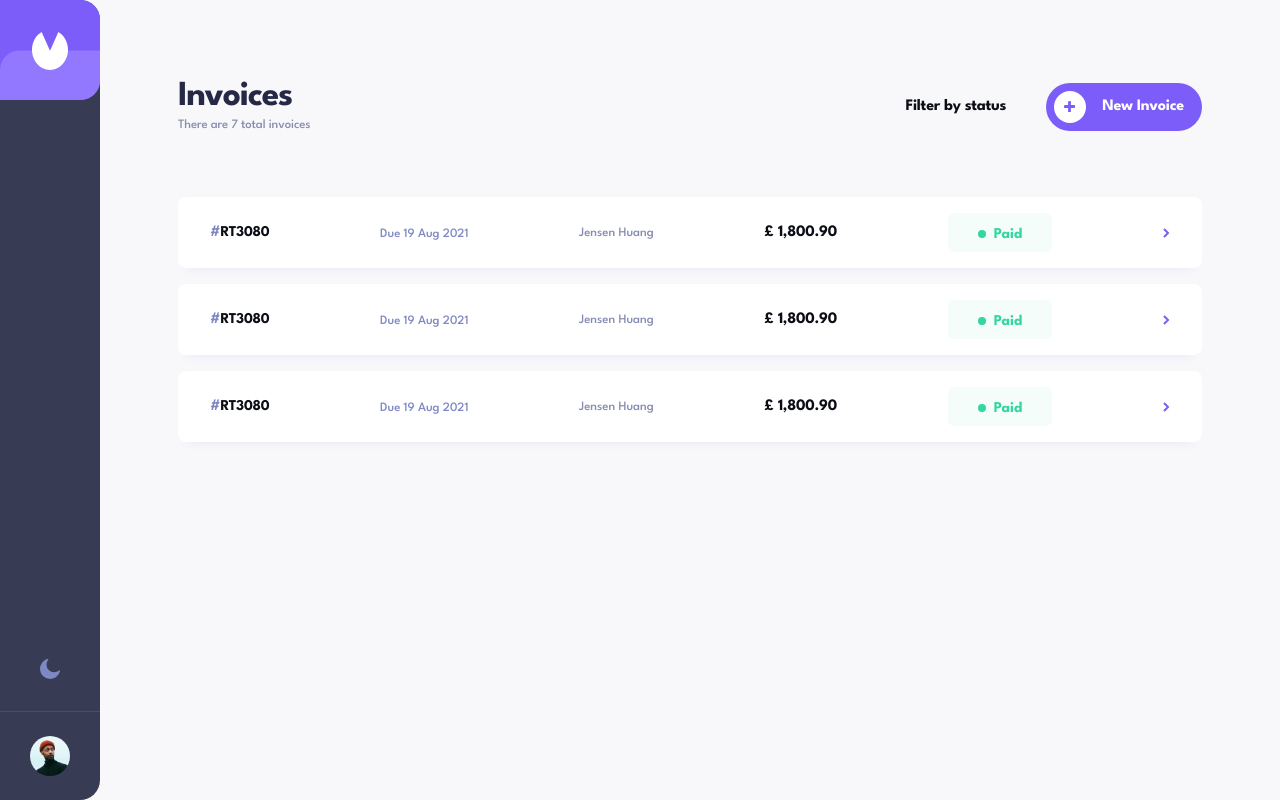
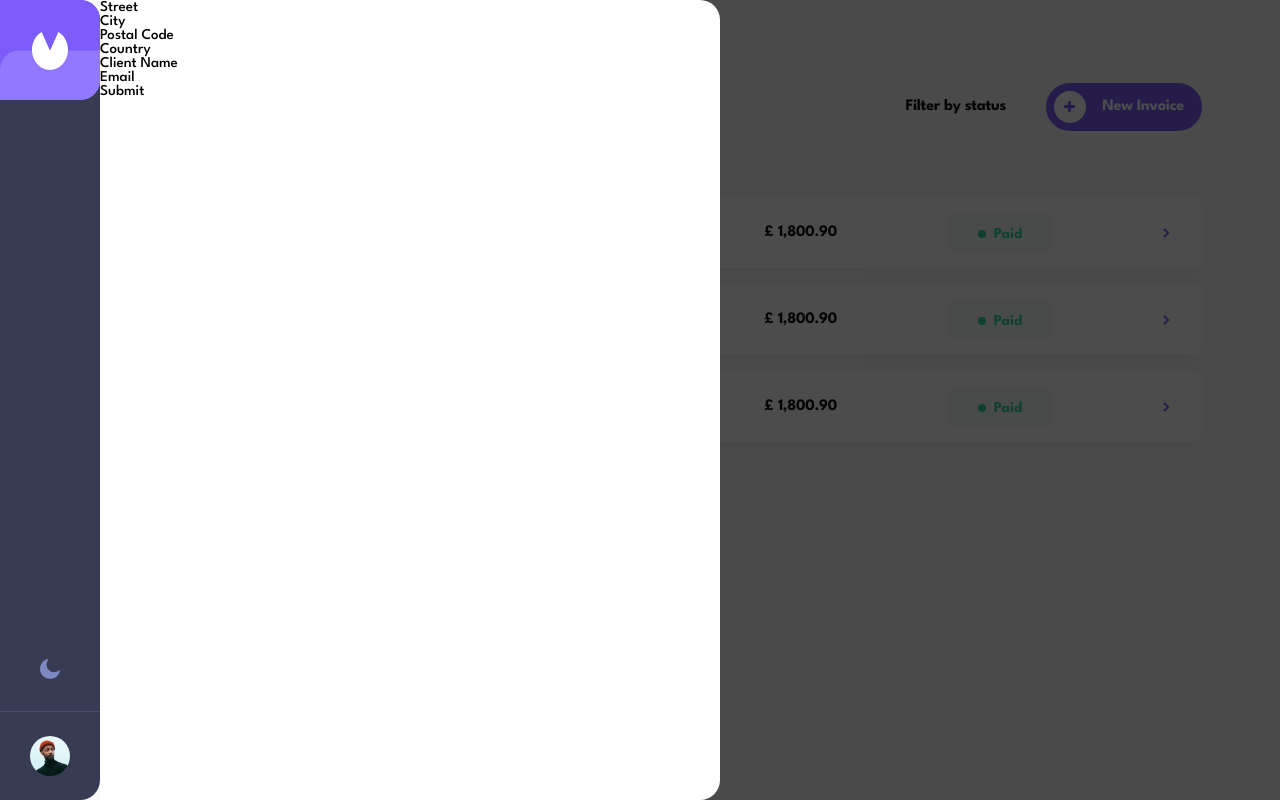
Before and after one commit to arweb1/invoice-app, a React (Create React App) app: page / in a window 1280 px wide. Both pictures are taken after a click on the button "New Invoice". Built offline with nearby package versions, Linux system fonts and the light colour scheme.

Commit message:
New Invoice Form started

```diff
--- a/package.json
+++ b/package.json
@@ -7,6 +7,7 @@
     "@testing-library/jest-dom": "^5.17.0",
     "@testing-library/react": "^13.4.0",
     "@testing-library/user-event": "^13.5.0",
+    "formik": "^2.4.5",
     "react": "^18.2.0",
     "react-dom": "^18.2.0",
     "react-redux": "^8.1.2",
--- a/src/components/Controls/Controls.jsx
+++ b/src/components/Controls/Controls.jsx
@@ -1,6 +1,12 @@
 import plusImage from '../../assets/icon-plus.svg'
 
+import { useDispatch } from 'react-redux';
+import { setFormVisible } from '../../store/form/form-slice';
+
+
 function Controls() {
+  const dispatch = useDispatch();
+
   return (
     <div className="controls">
         <div className="controls-leftside text-content">
@@ -9,7 +15,7 @@ function Controls() {
         </div>
         <div className="controls-roghtside">
             <div className="filter">Filter by status</div>
-            <button className="new-invoice btn1">
+            <button className="new-invoice btn1" onClick={() => dispatch(setFormVisible())}>
                 <img src={plusImage} alt="plus" />
                 <p>New Invoice</p>
             </button>
--- a/src/components/Left-sidebar/Left-sidebar.jsx
+++ b/src/components/Left-sidebar/Left-sidebar.jsx
@@ -1,5 +1,6 @@
 import logo from '../../assets/logo.svg';
 import iconMoon from '../../assets/icon-moon.svg';
+import iconSun from '../../assets/icon-sun.svg'
 import imageAvatar from '../../assets/image-avatar.jpg';
 
 import { useDispatch, useSelector } from 'react-redux';
@@ -19,7 +20,7 @@ function LeftSidebar() {
                 <img className="logo" src={logo} alt="logo"></img>
             </div>
             <div className="bottom-info">
-                <img src={iconMoon} alt="moon" className='themeIcon' onClick={() => toggleTheme()}/>
+                <img src={currentTheme === 'dark' ? iconSun : iconMoon} alt="moon" className='themeIcon' onClick={() => toggleTheme()}/>
                 <div className="profile">
                     <img src={imageAvatar} alt="avatar" className='avatar'/>
                 </div>
--- /dev/null
+++ b/src/components/New-invoice-form/NewInvoiceForm.jsx
@@ -0,0 +1,74 @@
+import { Formik, Form, Field } from 'formik';
+import { useSelector, useDispatch } from 'react-redux';
+import { useEffect } from 'react';
+import { hideForm } from '../../store/form/form-slice';
+
+function NewInvoiceForm() {
+  const isFormVisible = useSelector((state) => state.formVisible.isFormVisible);
+  const dispatch = useDispatch();
+
+  const handleOutsideClick = (e) => {
+    if (isFormVisible) {
+      const modal = document.querySelector('.form');
+      const btn = document.querySelector('.btn1')
+      if (modal && !modal.contains(e.target) && !btn.contains(e.target)) {
+        dispatch(hideForm());
+      }
+    }
+  };
+
+  useEffect(() => {
+    document.addEventListener('click', handleOutsideClick);
+
+    return () => {
+      document.removeEventListener('click', handleOutsideClick);
+    };
+  }, [isFormVisible, dispatch]);
+
+  // Функция для обработки отправки формы
+  const handleSubmit = (values) => {
+    console.log('Form submitted with values:', values);
+    dispatch(hideForm());
+  };
+
+  if (isFormVisible) {
+    return (
+      <div className="newInvoiceForm">
+        <Formik initialValues={{}} onSubmit={handleSubmit}>
+          <Form className="form">
+            <div>
+              <label htmlFor="street">Street</label>
+              <Field type="text" id="street" name="street" />
+            </div>
+            <div>
+              <label htmlFor="city">City</label>
+              <Field type="text" id="city" name="city" />
+            </div>
+            <div>
+              <label htmlFor="postalCode">Postal Code</label>
+              <Field type="text" id="postalCode" name="postalCode" />
+            </div>
+            <div>
+              <label htmlFor="country">Country</label>
+              <Field type="text" id="country" name="country" />
+            </div>
+            <div>
+              <label htmlFor="clientName">Client Name</label>
+              <Field type="text" id="clientName" name="clientName" />
+            </div>
+            <div>
+              <label htmlFor="email">Email</label>
+              <Field type="email" id="email" name="email" />
+            </div>
+            <button type="submit">Submit</button>
+          </Form>
+        </Formik>
+      </div>
+    );
+  }
+
+
+  return null;
+}
+
+export default NewInvoiceForm;
--- a/src/pages/HomePage.jsx
+++ b/src/pages/HomePage.jsx
@@ -1,6 +1,7 @@
 import LeftSidebar from "../components/Left-sidebar/Left-sidebar";
 import Controls from "../components/Controls/Controls";
 import InvoiceList from "../components/Invoices-list/Invoice-list";
+import NewInvoiceForm from "../components/New-invoice-form/NewInvoiceForm";
 import './HomePage.scss';
 
 import { useDispatch, useSelector } from "react-redux";
@@ -11,6 +12,7 @@ function HomePage() {
   return (
     <div className="page" id={theme}>
         <LeftSidebar/>
+        <NewInvoiceForm/>
         <main>
             <Controls/>
             <InvoiceList/>
--- a/src/pages/HomePage.scss
+++ b/src/pages/HomePage.scss
@@ -118,6 +118,7 @@ main{
 	margin: 0 auto;
 	width: 80%;
 	height: 100%;
+	position: relative;
 }
 
 
@@ -154,7 +155,7 @@ main{
 	background: #373B53;
 	max-width: 100px;
 	height: 100vh;
-
+	position: relative;
 	&_wrapper{
 		height: 100vh;
 		display: flex;
@@ -184,6 +185,9 @@ main{
 				margin-bottom: 32px;
 				width: 20px;
 				height: 20px;
+			}
+			.themeIcon:hover{
+				cursor: pointer;
 			}
 			.profile{
 				width: 100%;
@@ -361,8 +365,25 @@ main{
 		  margin-right: 8px;
 		}
 	  }
+}
 
-
-
+.newInvoiceForm{
+	position: fixed;
+	z-index: 2;
+	left: 100px;
+	height: 100%;
+	width: 100%;
+	background-color: #000000b3;
+	.form{
+		height: 100%;
+		width: 620px;
+		border-radius: 0px 20px 20px 0px;
+		#light & {
+			background-color: #fff;
+		}
+		#dark & {
+			background-color: #141625;
+		}
+	}
 
 }
--- /dev/null
+++ b/src/store/form/form-slice.js
@@ -0,0 +1,22 @@
+import { createSlice } from "@reduxjs/toolkit";
+
+const initialState = {
+    isFormVisible: false
+}
+
+const formIsVisibleSlice = createSlice({
+    name: 'form',
+    initialState,
+    reducers: {
+        setFormVisible(state, action){
+            state.isFormVisible = true
+        },
+        hideForm(state, action){
+            state.isFormVisible = false
+        }
+
+    }
+})
+
+export const formIsVisibleReducer = formIsVisibleSlice.reducer;
+export const {setFormVisible, hideForm} = formIsVisibleSlice.actions;
--- a/src/store/index.js
+++ b/src/store/index.js
@@ -1,9 +1,10 @@
 import { configureStore } from "@reduxjs/toolkit";
-
+import { formIsVisibleReducer } from "./form/form-slice";
 import { themeReducer } from "./theme/theme-slice";
 const store = configureStore({
     reducer: {
-        theme: themeReducer
+        theme: themeReducer,
+        formVisible: formIsVisibleReducer
     },
     devTools: true
 })
```
Also changed, not shown: 1 other file (tests, documents, lock files or other folders).
